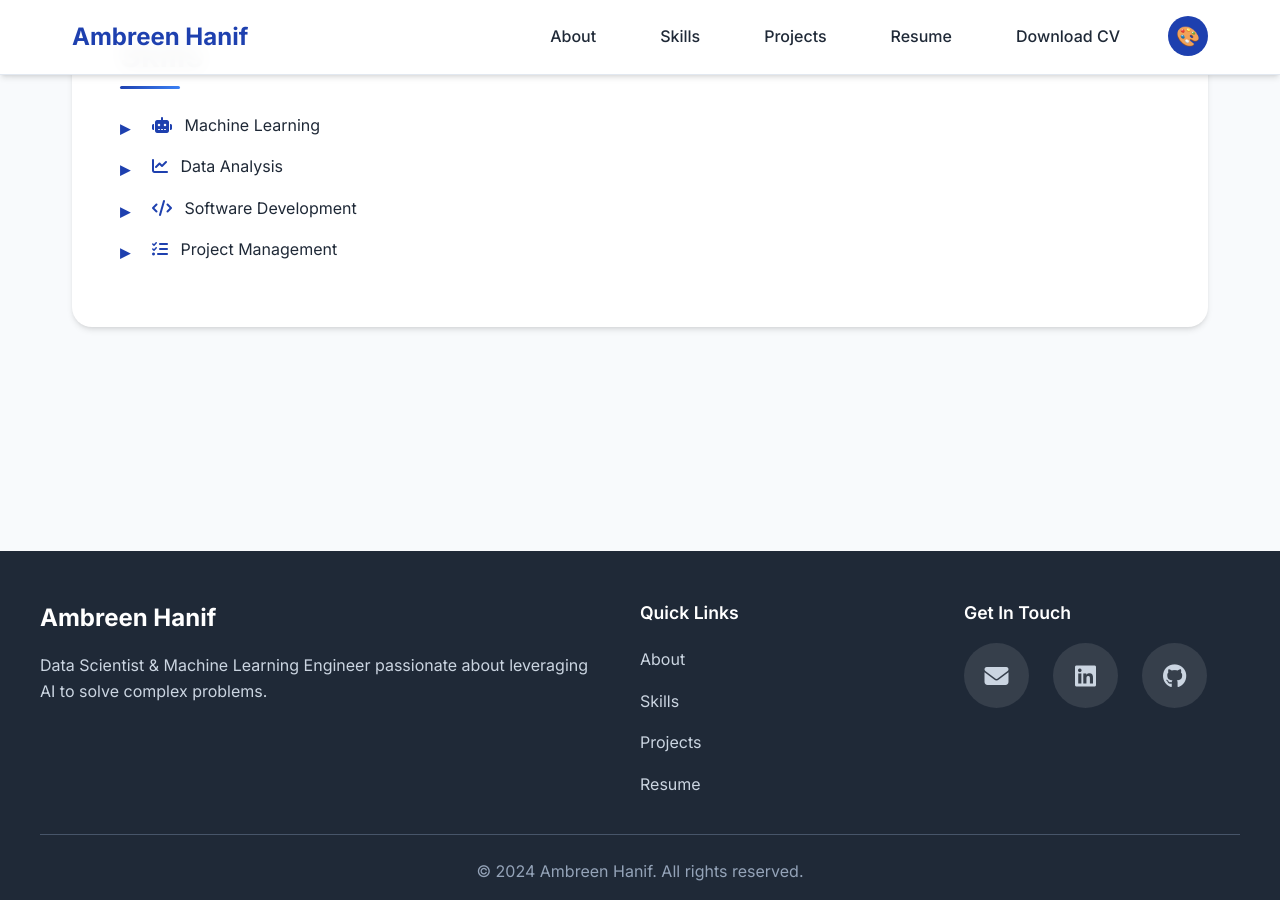
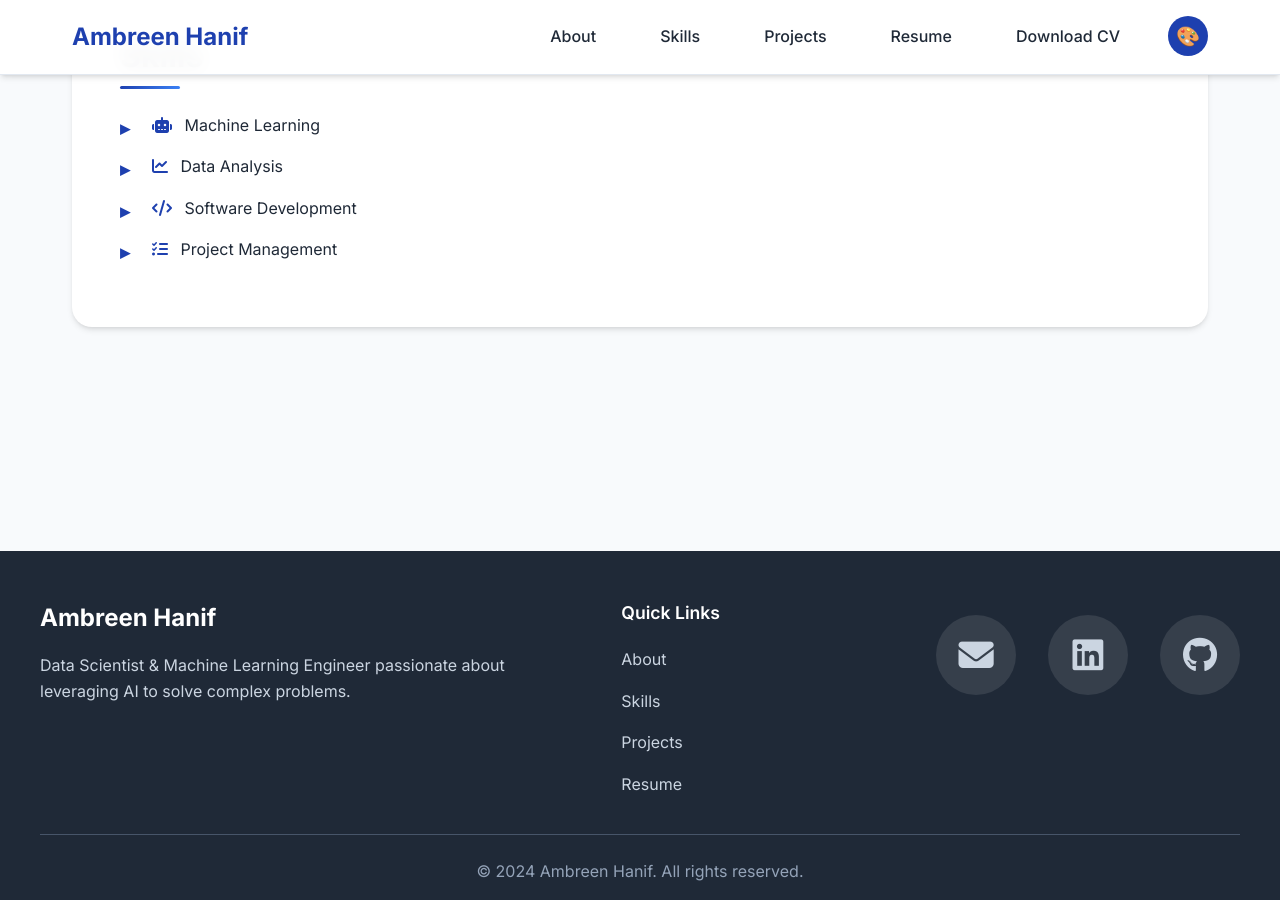
Before and after one commit to umberH/umberH.github.io, a Jekyll site: the page built from index.markdown, in a window 1280 px wide and 900 px high, scrolled down 4753 px. Built offline with Jekyll 4.4.1, drawn with Linux system fonts in a browser that asks for light colours.

Commit message:
Remove text labels from footer icons and make them bigger and more prominent

```diff
--- a/assets/css/style.css
+++ b/assets/css/style.css
@@ -687,23 +687,24 @@
 
 .footer-contact-icons {
   display: flex;
-  gap: 1.5rem;
+  gap: 2rem;
   justify-content: flex-start;
   align-items: center;
+  margin-top: 1rem;
 }
 
 .footer-icon-link {
   display: flex;
   align-items: center;
   justify-content: center;
-  width: 65px;
-  height: 65px;
+  width: 80px;
+  height: 80px;
   background: rgba(255, 255, 255, 0.1);
   border-radius: 50%;
   color: #cbd5e1;
   text-decoration: none;
   transition: all 0.3s ease;
-  font-size: 1.6rem;
+  font-size: 2rem;
   border: 2px solid transparent;
   position: relative;
   overflow: hidden;
@@ -733,7 +734,7 @@
 }
 
 .footer-icon-link i {
-  font-size: 1.5rem;
+  font-size: 2.2rem;
 }
 
 .footer-bottom {
--- a/index.markdown
+++ b/index.markdown
@@ -147,7 +147,6 @@
       </div>
 
       <div class="footer-section">
-        <h4 class="footer-subtitle">Get In Touch</h4>
         <div class="footer-contact-icons">
           <a href="mailto:hanif.ambreen@gmail.com" class="footer-icon-link" title="Email">
             <i class="fas fa-envelope"></i>
```
